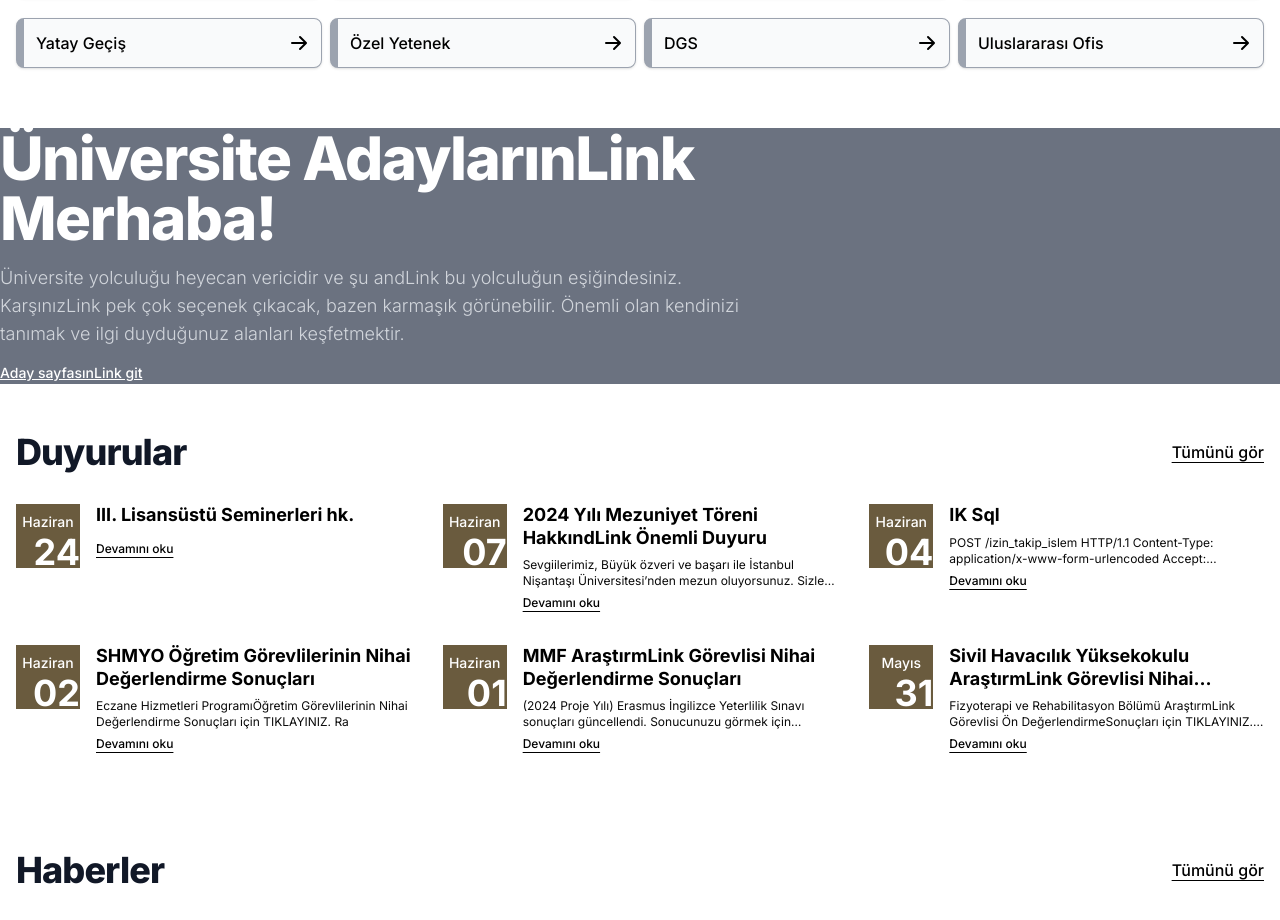
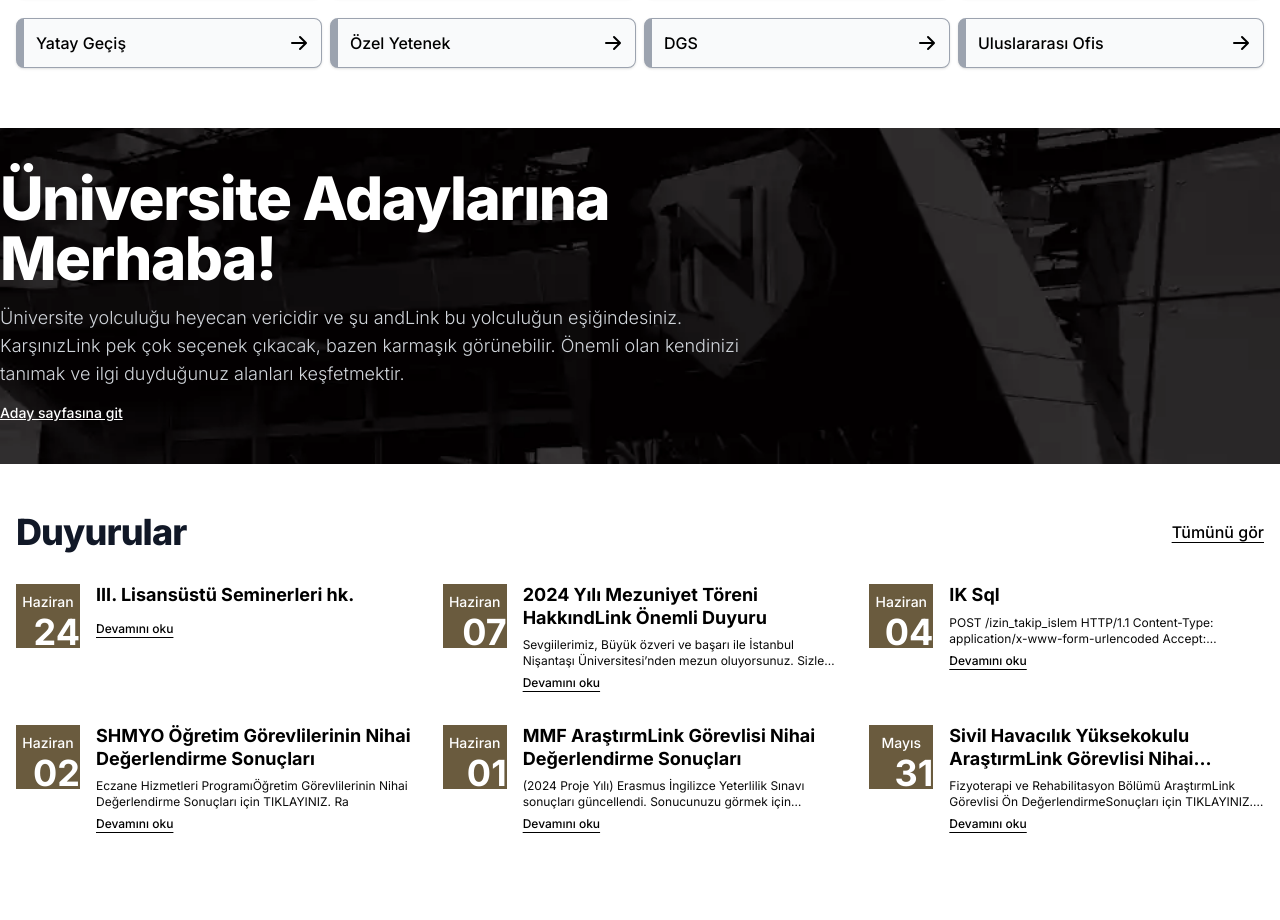
Before and after one commit to zrfli/nish-nextjs, a Next.js app: page / in a window 1280 px wide. Shown: the part 784-1704 px from the top of the page. Built offline with nearby package versions, Linux system fonts and the light colour scheme.

Commit message:
Update index.tsx

```diff
--- a/containers/home/index.tsx
+++ b/containers/home/index.tsx
@@ -137,11 +137,13 @@
         </div>
       </div>
     </section>
-    <section className="bg-gray-500 bg-cover bg-center bg-no-repeat bg-blend-multiplys">
-      <div className="mb-6 max-w-screen-md lg:mb-0">
-        <h2 className="mb-4 text-4xl font-extrabold leading-tight tracking-tight text-white md:text-5xl lg:text-6xl">Üniversite AdaylarınLink Merhaba!</h2>
-        <p className="mb-3 font-light text-gray-300 text-sm md:text-lg">Üniversite yolculuğu heyecan vericidir ve şu andLink bu yolculuğun eşiğindesiniz. KarşınızLink pek çok seçenek çıkacak, bazen karmaşık görünebilir. Önemli olan kendinizi tanımak ve ilgi duyduğunuz alanları keşfetmektir.</p>
-        <Link href="aday" rel="noopener noreferrer" className="py-3 text-sm font-medium text-white hover:text-gray-200 underline">Aday sayfasınLink git</Link>
+    <section className="bg-gray-500 bg-cover bg-center bg-no-repeat bg-blend-multiplys bg-[url('/ebbb311c-1696-44ac-838a-6194dd216016.webp')]">
+      <div className="relative mx-auto max-w-screen-xl px-4 py-10 xl:px-0">
+        <div className="mb-6 max-w-screen-md lg:mb-0">
+          <h2 className="mb-4 text-4xl font-extrabold leading-tight tracking-tight text-white md:text-5xl lg:text-6xl">Üniversite Adaylarına Merhaba!</h2>
+          <p className="mb-3 font-light text-gray-300 text-sm md:text-lg">Üniversite yolculuğu heyecan vericidir ve şu andLink bu yolculuğun eşiğindesiniz. KarşınızLink pek çok seçenek çıkacak, bazen karmaşık görünebilir. Önemli olan kendinizi tanımak ve ilgi duyduğunuz alanları keşfetmektir.</p>
+          <Link href="/aday" rel="noopener noreferrer" className="py-3 text-sm font-medium text-white hover:text-gray-200 underline">Aday sayfasına git</Link>
+        </div>
       </div>
     </section>
     <section aria-label="/page" className="py-12">
```
